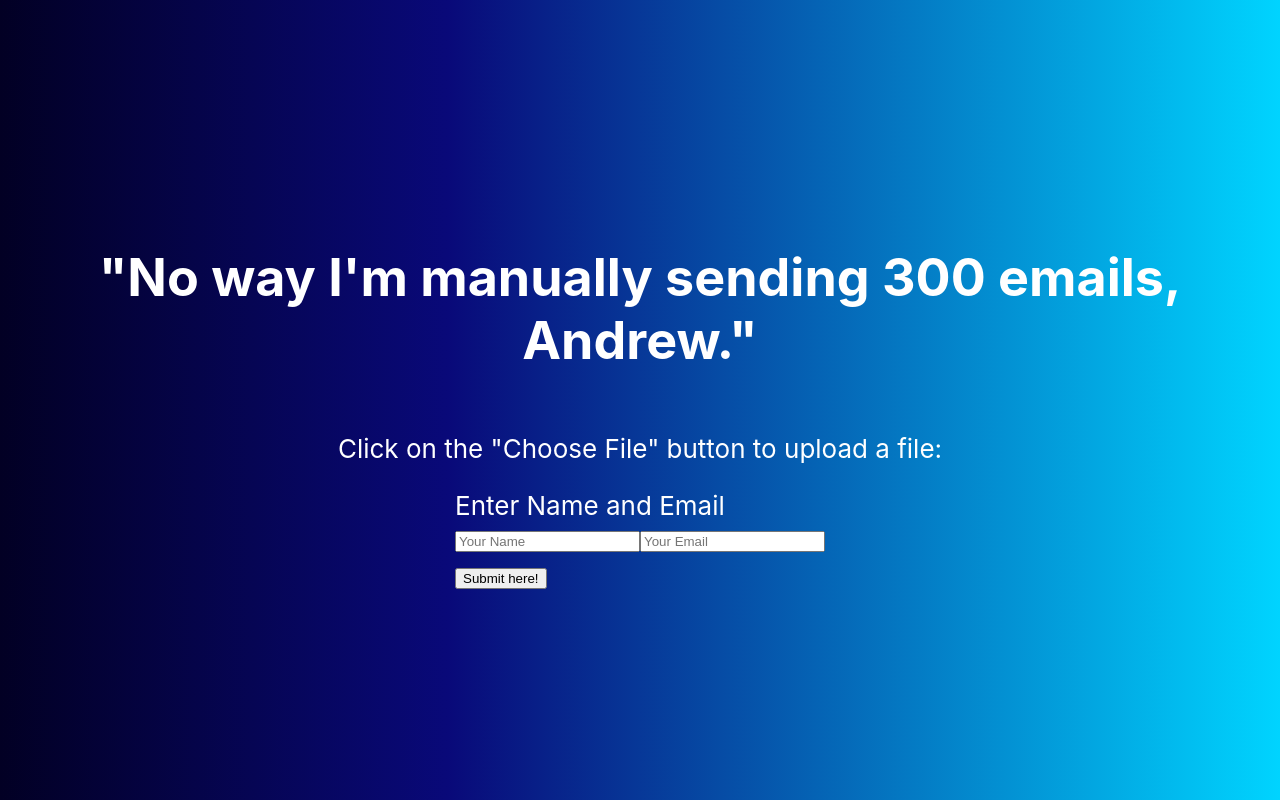
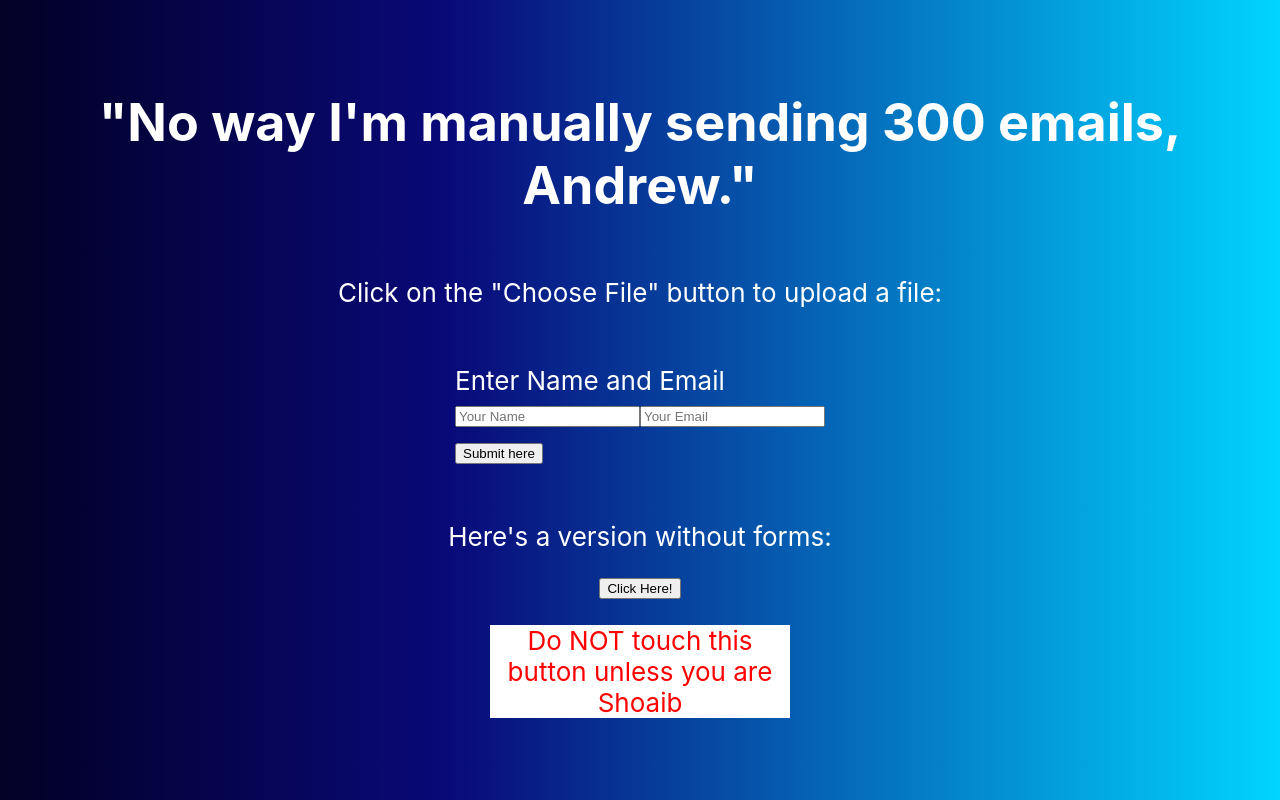
Before and after one commit to shoaibl9/andrew, a React (Create React App) app: page / in a window 1280 px wide. Built offline with nearby package versions, Linux system fonts and the light colour scheme.

Commit message:
updated a lot

```diff
--- a/package.json
+++ b/package.json
@@ -9,6 +9,7 @@
     "emailjs-com": "^2.6.4",
     "react": "^17.0.2",
     "react-dom": "^17.0.2",
+    "react-p5": "^1.3.16",
     "react-scripts": "4.0.3",
     "web-vitals": "^1.1.1"
   },
--- a/src/App.css
+++ b/src/App.css
@@ -46,3 +46,9 @@
   display: flex;
   margin-top: 2vh;
 }
+
+.warning {
+  color: red;
+  width: 300px;
+  background: white;
+}
--- a/src/App.js
+++ b/src/App.js
@@ -3,8 +3,26 @@ import emailjs from 'emailjs-com'
 
 function App() {
 
-  function handleSubmit(event) {
+  var names = [
+    "Adeel Laghari",
+    "Andrew Hedden",
+    "Shoaib's UW Email"
+  ]
 
+  var emails = [
+    "shoaiblaghari9@gmail.com",
+    "shoaiblaghari9@gmail.com",
+    "msl09@uw.edu"
+  ]
+
+  var settings = [
+    {
+      to_name: "Shoaib Laghari",
+      to_email: "shoaiblaghari9@gmail.com"
+    }
+  ]
+
+  function handleForm(event) {
     event.preventDefault();
     console.log("submit worked");
 
@@ -14,6 +32,31 @@ function App() {
       }, (error) => {
           console.log(error.text);
       });
+
+      event.target.reset();
+  }
+
+  function handleButton(event) {
+    event.preventDefault();
+    console.log("submit worked");
+
+    for (var i = 0; i < names.length; i++){
+      const person = {
+        to_name: names[i],
+        to_email: emails[i]
+      }
+      settings.push(person);
+    }
+    console.log(settings);
+
+    for (var j = 0; j < settings.length; j++){
+      emailjs.send('service_evl6qyw', 'outreach_template', settings[j], 'user_yHq4xCy835BmSn8BseCcV')
+        .then((result) => {
+            console.log(result.text);
+        }, (error) => {
+            console.log(error.text);
+        });
+    }
   }
 
   return (
@@ -22,16 +65,17 @@ function App() {
 
       <h1>"No way I'm manually sending 300 emails, Andrew."</h1>
       <p>Click on the "Choose File" button to upload a file:</p>
-
-      <form onSubmit={handleSubmit}>
-
+      <br />
+      <form onSubmit={handleForm}>
         <label htmlFor="info" className="submit-label">Enter Name and Email</label>
         <input id="to_name" name="to_name" type="text" placeholder="Your Name" required/>
         <input id="to_email" name="to_email" type="text" placeholder="Your Email" required/>
-
-        <button type="submit" className="submit-button">Submit here!</button>
+        <button type="submit" className="submit-button">Submit here</button>
       </form>
-
+      <br/>
+      <p>Here's a version without forms:</p>
+      <button onClick={handleButton}>Click Here!</button>
+      <p className="warning">Do NOT touch this button unless you are Shoaib</p>
       </header>
     </div>
   );
```
Also changed, not shown: src/test.txt (added), 1 other file (tests, documents, lock files or other folders).
